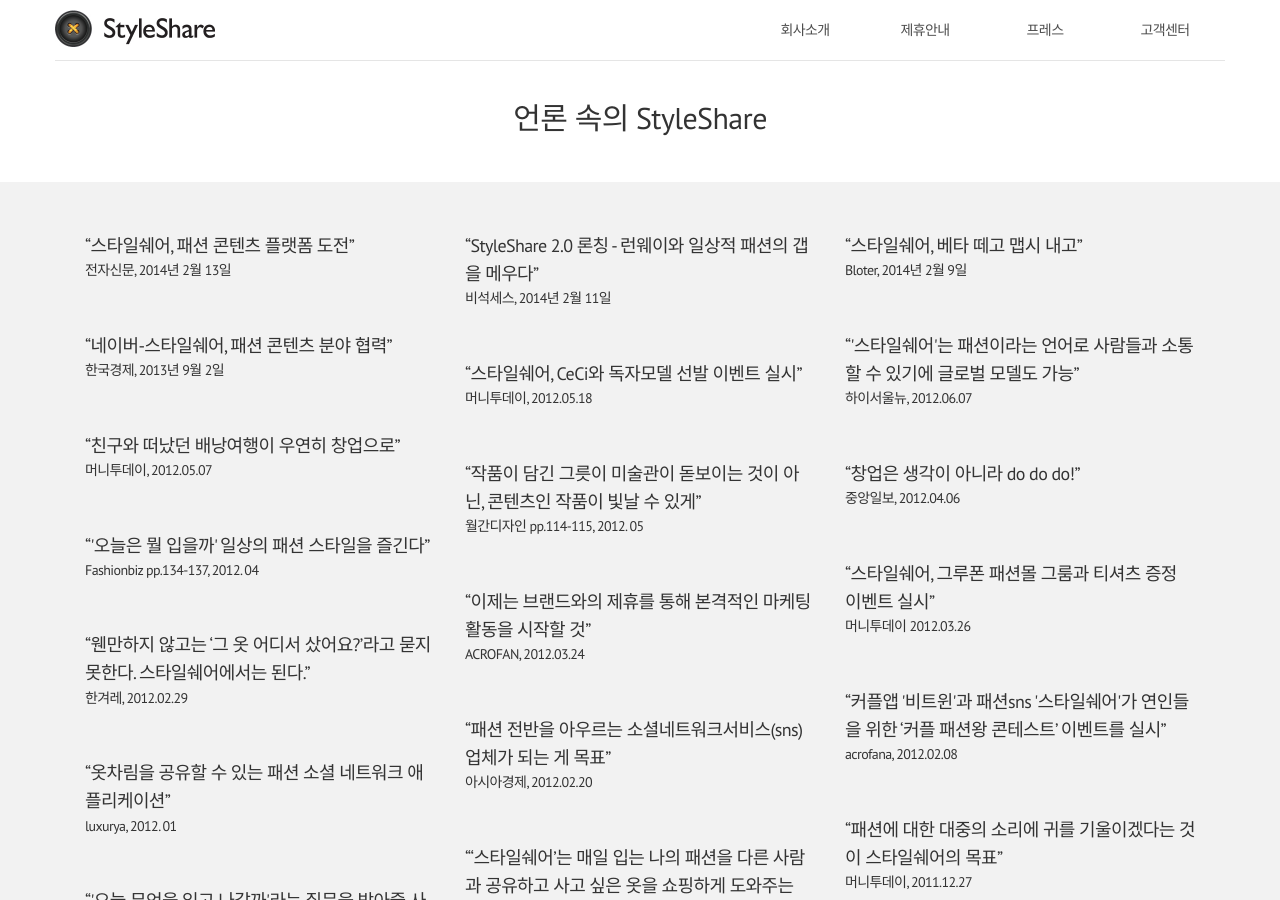
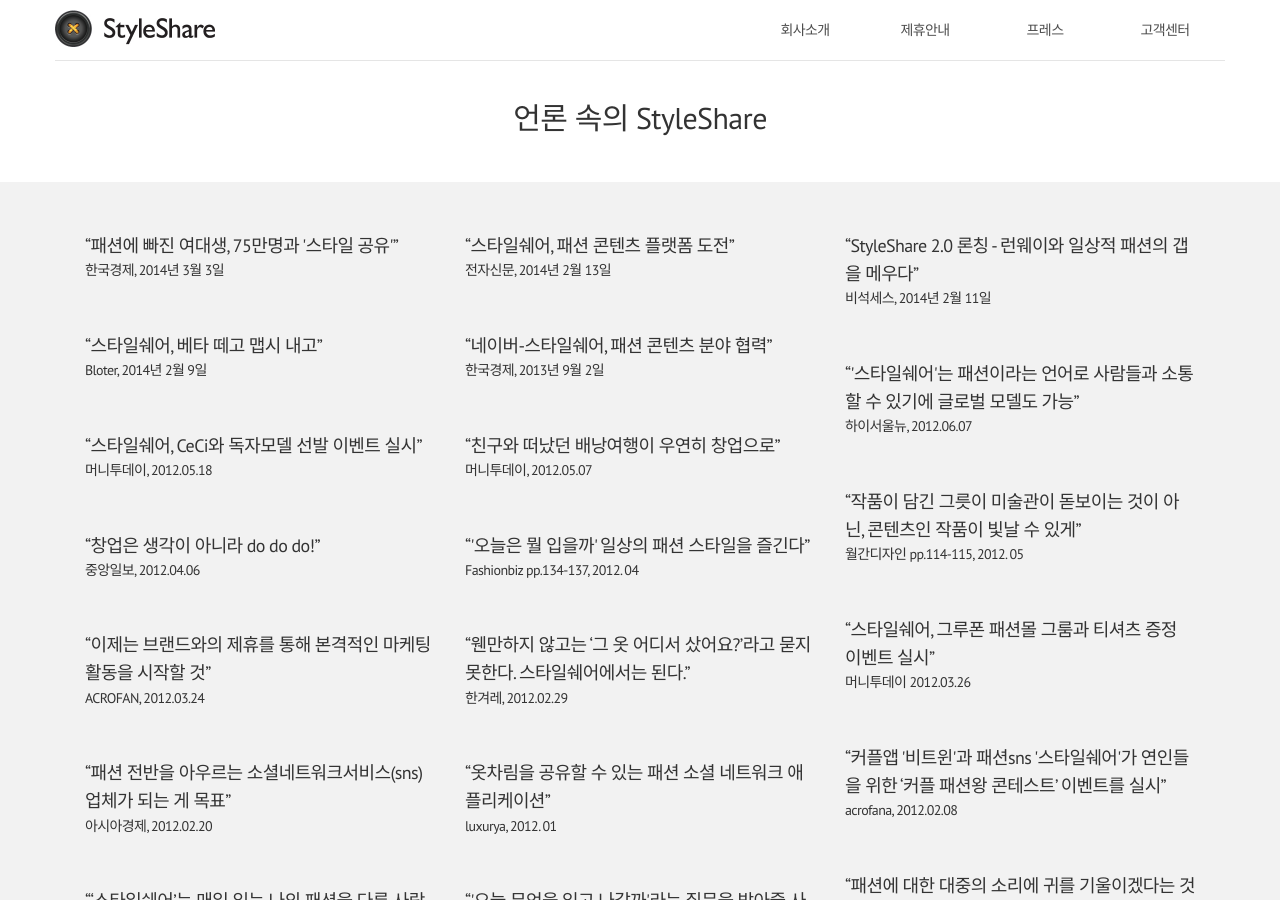
Before and after one commit to geonu/styleshare.github.io, a Jekyll site: the page built from press/index.html, in a window 1280 px wide and 900 px high. Built offline with Jekyll 4.4.1, drawn with Linux system fonts in a browser that asks for light colours; nearby versions of some CDN libraries; Markdown is read by kramdown in place of the engine named in the settings.

Commit message:
뉴스기사 추가

```diff
--- a/press/index.html
+++ b/press/index.html
@@ -6,6 +6,13 @@
 
 <div id="masonry-container" class="js-masonry"
      data-masonry-options='{ "columnWidth": 380, "itemSelector": ".ss-press-link" }'>
+  <div class="ss-press-link col-md-4">
+    <a target="_blank" href="http://www.hankyung.com/news/app/newsview.php?aid=2014030254291">
+      “패션에 빠진 여대생, 75만명과 '스타일 공유'”
+    </a>
+    <p>한국경제, 2014년 3월 3일</p>
+  </div>
+
   <div class="ss-press-link col-md-4">
     <a target="_blank" href="http://www.etnews.com/news/contents/internet/2916346_1488.html">
       “스타일쉐어, 패션 콘텐츠 플랫폼 도전”
```
